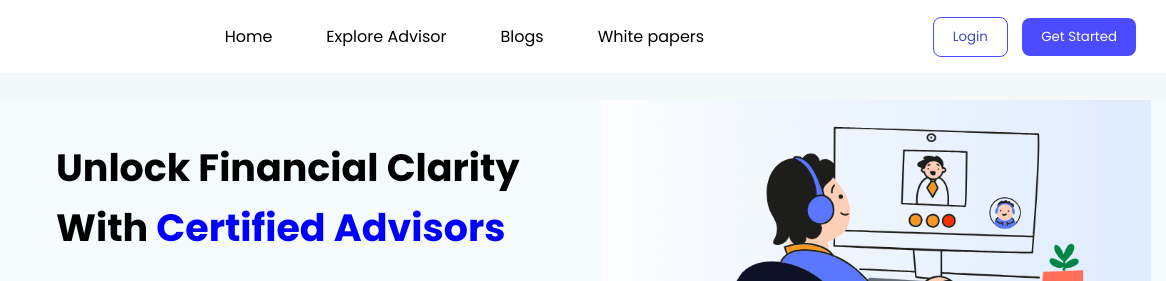
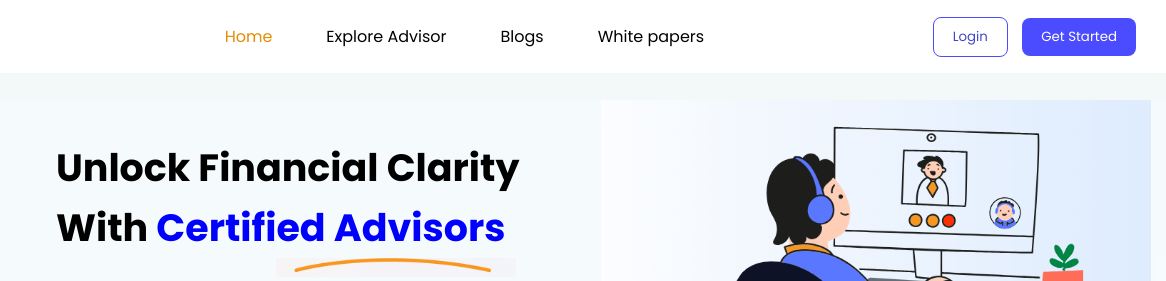
Before and after one commit to dineshbalan-b/TASK_PROJECT, a plain HTML site: page index.html in a window 1280 px wide. Shown: the top 281 px of the page, 114-1280 px from the left. Drawn offline with Linux system fonts and the light colour scheme.

Commit message:
curve style added for text

```diff
--- a/index.html
+++ b/index.html
@@ -15,7 +15,7 @@
     <nav>
         <img src="images/fynro.png" class="logo">
         <ul>
-            <li><a href="home.html">Home</a></li>
+            <li><a style="color: #e68c06;" href="home.html">Home</a></li>
             <li><a href="Exploreadvisor.html">Explore Advisor</a></li>
             <li><a href="Blogs.html">Blogs</a></li>
             <li><a href="Whitepap.html">White papers</a></li>
@@ -30,6 +30,7 @@
     <div class="ex"style="">
         <div>
     <p class="unlock">Unlock Financial Clarity With <span style="color: blue;">Certified Advisors</span></p>
+    <img  class="curve" src="images/curve.png">
 </div>
 <div style=" margin-bottom: 20px;">
    Fynro links you with expert financial advisors who align with your goals, offering tailored solutions for investments, retirement planning, and beyond. Unlock your financial potential and thrive with confidence!
--- a/styles.css
+++ b/styles.css
@@ -11,6 +11,7 @@
     margin-top: 50px;
     margin-bottom: 4%;
 }
+
 .footer-wrapper {
     display: flex;
     justify-content: space-between;
@@ -401,6 +402,10 @@ h4 {
             font-size: 16px;
 
         }
+        .curve{
+            width: 240px;
+            padding-left: 220px;
+        }
         .ex{
             display: grid;
             grid-template-rows: px px px px;
@@ -410,6 +415,7 @@ h4 {
             padding-top: 0;
             font-weight: 700;
             line-height: 60px;
+            margin-bottom: 0px;
         }
         .content{
         display: grid;
```
Also changed, not shown: images/curve.png (added).
